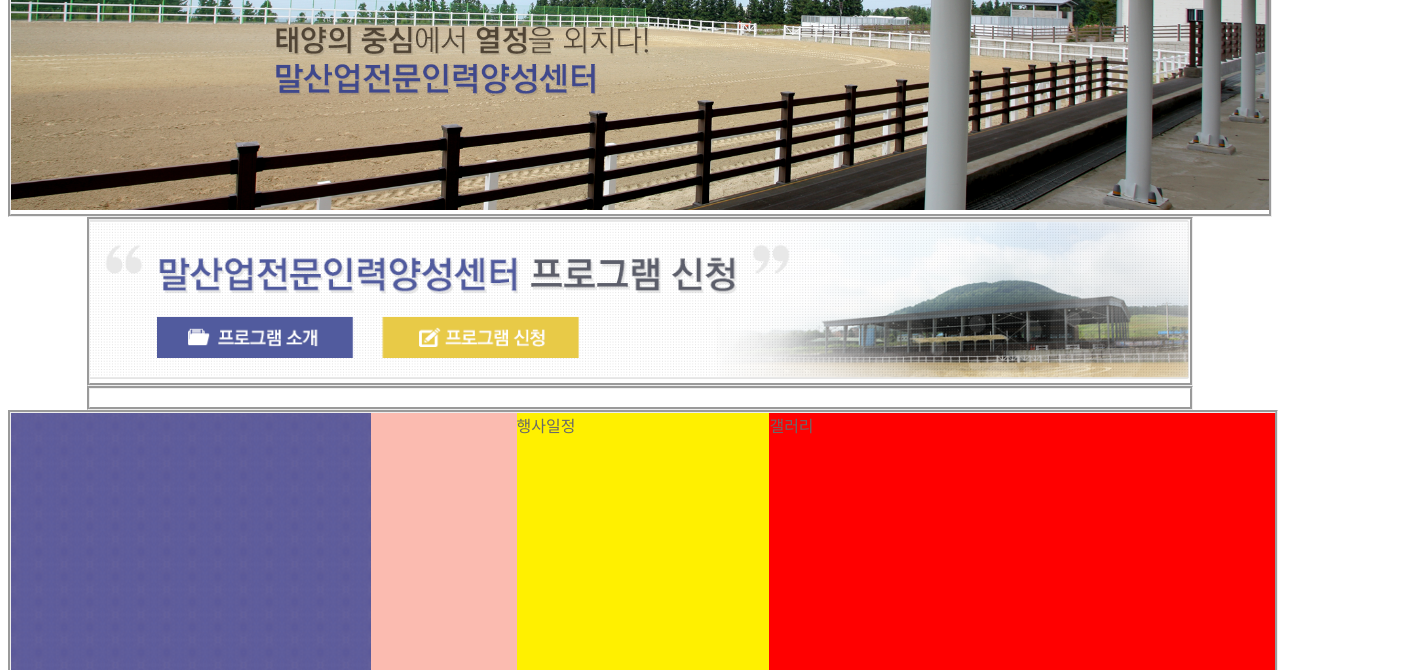
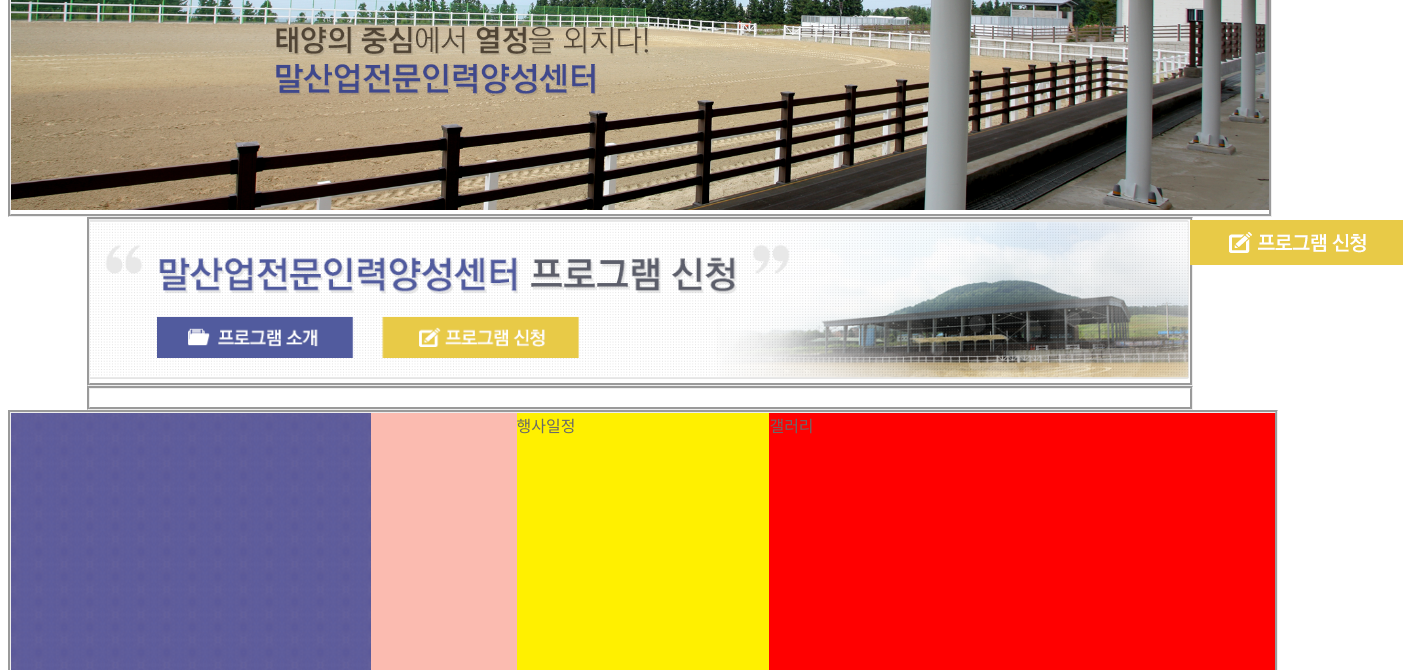
Before and after one commit to LEGOLLAS/Capstone_desigin_contest, a plain HTML site: page Form.html in a window 1280 px wide. Shown: the part 130-800 px from the top of the page, 1404 px wide, since content can reach past the window. Drawn offline with Linux system fonts and the light colour scheme.

Commit message:
Working publishing

```diff
--- a/Form.html
+++ b/Form.html
@@ -50,6 +50,8 @@
 
     <div id="Photo2">
       <img src="images/sub.png" alt="" style="width:100%; height:100%">
+      <a href="#" style="position:absolute"><img src="images/Recovered_20.png" alt=""></a>
+      <a href="#" style="position:absolute"><img src="images/Recovered_09.png" alt=""></a>
     </div>
 
     <div id="Empty">
--- a/css/Sub.css
+++ b/css/Sub.css
@@ -70,10 +70,12 @@ ul li{
   height: auto;
 }
 #Photo2{
+
   margin: 0 auto;
   width: 1100px;
   height: 100%;
 }
+
 #Empty{
   margin:0 auto;
   width: 1100px;
```
Also changed, not shown: images/Recovered_09.png (added), images/Recovered_20.png (added).
